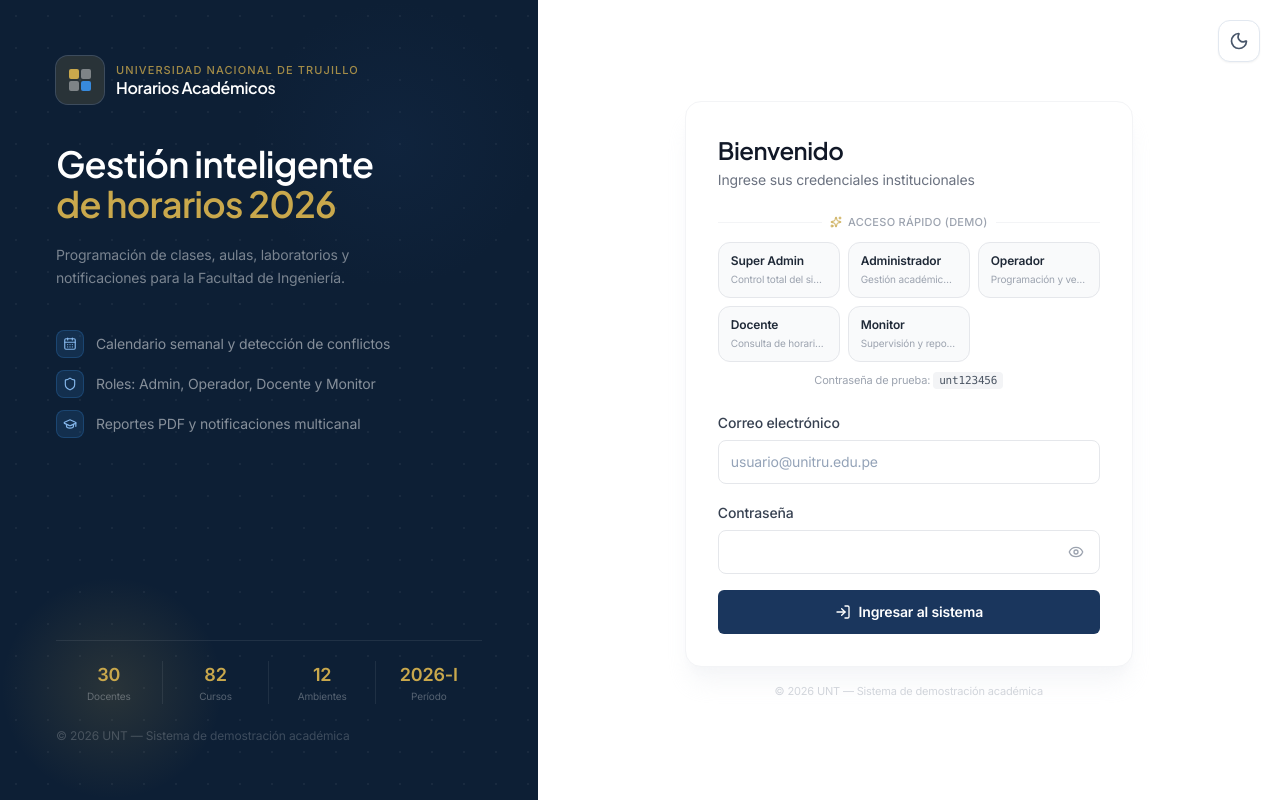
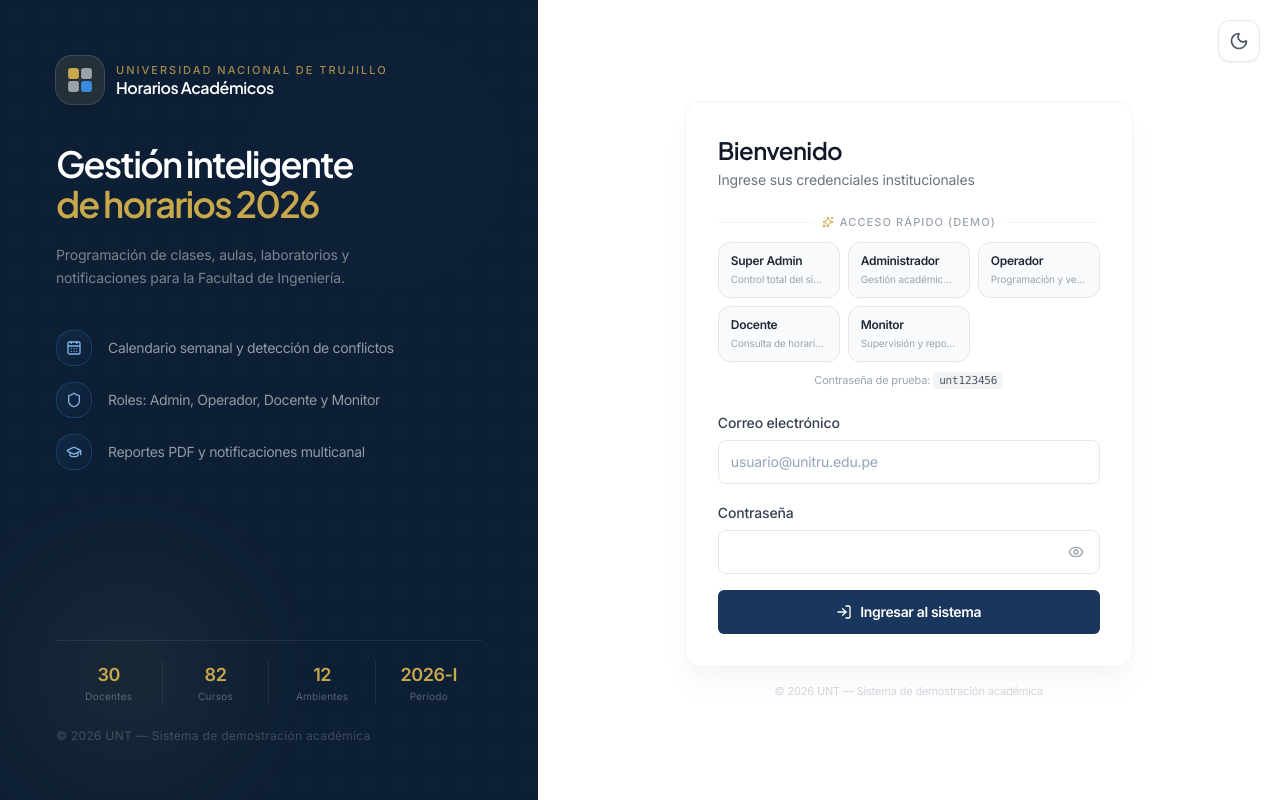
Before and after one commit to marck-h-cmd/E-PROJECT, a Next.js app: page /auth/login in a window 1280 px wide. Built offline with nearby package versions, Linux system fonts and the light colour scheme.

Commit message:
login moderno

```diff
--- a/src/app/auth/login/page.tsx
+++ b/src/app/auth/login/page.tsx
@@ -74,31 +74,31 @@ export default function LoginPage() {
           }}
         />
 
-        {/* Glows de color */}
-        <div className="absolute top-0 right-0 w-72 h-72 rounded-full opacity-20"
+        {/* Glows de color mejorados */}
+        <div className="absolute top-0 right-0 w-80 h-80 rounded-full opacity-20 blur-3xl"
           style={{ background: 'radial-gradient(circle, #1a365d 0%, transparent 70%)' }} />
-        <div className="absolute bottom-0 left-0 w-56 h-56 rounded-full opacity-15"
+        <div className="absolute bottom-0 left-0 w-64 h-64 rounded-full opacity-15 blur-3xl"
           style={{ background: 'radial-gradient(circle, #c9a84c 0%, transparent 70%)' }} />
 
         {/* Contenido superior */}
         <div className="relative z-10 flex flex-col gap-10 p-10 xl:p-14">
 
-          {/* Logo */}
+          {/* Logo mejorado */}
           <div className="flex items-center gap-3">
-            <div className="flex h-12 w-12 items-center justify-center rounded-xl ring-1 ring-white/20"
-              style={{ background: 'rgba(201,168,76,0.15)' }}>
-              <svg width="24" height="24" viewBox="0 0 24 24" fill="none">
-                <rect x="1" y="1" width="10" height="10" rx="2" fill="#c9a84c"/>
-                <rect x="13" y="1" width="10" height="10" rx="2" fill="rgba(255,255,255,0.4)"/>
-                <rect x="1" y="13" width="10" height="10" rx="2" fill="rgba(255,255,255,0.4)"/>
-                <rect x="13" y="13" width="10" height="10" rx="2" fill="#378add"/>
+            <div className="flex h-12 w-12 items-center justify-center rounded-2xl ring-1 ring-white/20 shadow-lg"
+              style={{ background: 'rgba(201,168,76,0.12)' }}>
+              <svg width="26" height="26" viewBox="0 0 24 24" fill="none">
+                <rect x="1" y="1" width="10" height="10" rx="2.5" fill="#c9a84c"/>
+                <rect x="13" y="1" width="10" height="10" rx="2.5" fill="rgba(255,255,255,0.55)"/>
+                <rect x="1" y="13" width="10" height="10" rx="2.5" fill="rgba(255,255,255,0.55)"/>
+                <rect x="13" y="13" width="10" height="10" rx="2.5" fill="#378add"/>
               </svg>
             </div>
             <div>
-              <p className="text-[11px] font-medium tracking-widest uppercase text-[#c9a84c]/80">
+              <p className="text-[11px] font-medium tracking-[2px] uppercase text-[#c9a84c]/80">
                 Universidad Nacional de Trujillo
               </p>
-              <h1 className="text-base font-semibold text-white leading-tight">
+              <h1 className="text-base font-semibold text-white leading-tight tracking-tight">
                 Horarios Académicos
               </h1>
             </div>
@@ -107,10 +107,10 @@ export default function LoginPage() {
           {/* Hero */}
           <div className="space-y-5">
             <div>
-              <h2 className="text-3xl xl:text-4xl font-semibold text-white leading-tight">
+              <h2 className="text-3xl xl:text-4xl font-semibold text-white leading-tight tracking-tighter">
                 Gestión inteligente
               </h2>
-              <h2 className="text-3xl xl:text-4xl font-semibold leading-tight" style={{ color: '#c9a84c' }}>
+              <h2 className="text-3xl xl:text-4xl font-semibold leading-tight tracking-tighter" style={{ color: '#c9a84c' }}>
                 de horarios 2026
               </h2>
             </div>
@@ -120,19 +120,24 @@ export default function LoginPage() {
             </p>
           </div>
 
-          {/* Features */}
-          <ul className="space-y-3">
+          {/* Features con iconos mejorados */}
+          <ul className="space-y-4">
             {[
               { icon: CalendarDays, text: 'Calendario semanal y detección de conflictos' },
               { icon: Shield, text: 'Roles: Admin, Operador, Docente y Monitor' },
               { icon: GraduationCap, text: 'Reportes PDF y notificaciones multicanal' },
-            ].map(({ icon: Icon, text }) => (
-              <li key={text} className="flex items-center gap-3">
-                <div className="flex h-7 w-7 shrink-0 items-center justify-center rounded-lg"
-                  style={{ background: 'rgba(55,138,221,0.15)', border: '0.5px solid rgba(55,138,221,0.25)' }}>
-                  <Icon className="h-3.5 w-3.5" style={{ color: '#85b7eb' }} />
+            ].map(({ icon: Icon, text }, index) => (
+              <li key={index} className="group flex items-center gap-4">
+                <div className="flex h-9 w-9 shrink-0 items-center justify-center rounded-2xl
+                  bg-gradient-to-br from-[#378add]/10 to-transparent
+                  border border-[#378add]/25 shadow-sm transition-all duration-200
+                  group-hover:from-[#378add]/15 group-hover:border-[#378add]/40 group-hover:shadow-md">
+                  <Icon className="h-4 w-4 text-[#7fb3e8] transition-all duration-200
+                    group-hover:text-[#a8d0f5] group-hover:scale-110" />
                 </div>
-                <span className="text-sm" style={{ color: 'rgba(255,255,255,0.5)' }}>{text}</span>
+                <span className="text-sm tracking-tight" style={{ color: 'rgba(255,255,255,0.55)' }}>
+                  {text}
+                </span>
               </li>
             ))}
           </ul>
@@ -150,12 +155,12 @@ export default function LoginPage() {
             ].map((s, i) => (
               <div key={s.l} className="flex-1 text-center"
                 style={{ borderRight: i < 3 ? '0.5px solid rgba(255,255,255,0.08)' : 'none' }}>
-                <div className="text-lg font-semibold" style={{ color: '#c9a84c' }}>{s.n}</div>
-                <div className="text-[10px]" style={{ color: 'rgba(255,255,255,0.3)' }}>{s.l}</div>
+                <div className="text-lg font-semibold tracking-tight" style={{ color: '#c9a84c' }}>{s.n}</div>
+                <div className="text-[10px] tracking-wide" style={{ color: 'rgba(255,255,255,0.3)' }}>{s.l}</div>
               </div>
             ))}
           </div>
-          <p className="text-xs" style={{ color: 'rgba(255,255,255,0.2)' }}>
+          <p className="text-xs tracking-wide" style={{ color: 'rgba(255,255,255,0.2)' }}>
             © {new Date().getFullYear()} UNT — Sistema de demostración académica
           </p>
         </div>
@@ -172,12 +177,12 @@ export default function LoginPage() {
 
         {/* Logo mobile */}
         <div className="mb-6 text-center lg:hidden">
-          <div className="mx-auto mb-3 flex h-12 w-12 items-center justify-center rounded-xl bg-[#1a365d]">
-            <svg width="22" height="22" viewBox="0 0 24 24" fill="none">
-              <rect x="1" y="1" width="10" height="10" rx="2" fill="#c9a84c"/>
-              <rect x="13" y="1" width="10" height="10" rx="2" fill="rgba(255,255,255,0.5)"/>
-              <rect x="1" y="13" width="10" height="10" rx="2" fill="rgba(255,255,255,0.5)"/>
-              <rect x="13" y="13" width="10" height="10" rx="2" fill="#378add"/>
+          <div className="mx-auto mb-3 flex h-12 w-12 items-center justify-center rounded-2xl bg-[#1a365d]">
+            <svg width="24" height="24" viewBox="0 0 24 24" fill="none">
+              <rect x="1" y="1" width="10" height="10" rx="2.5" fill="#c9a84c"/>
+              <rect x="13" y="1" width="10" height="10" rx="2.5" fill="rgba(255,255,255,0.6)"/>
+              <rect x="1" y="13" width="10" height="10" rx="2.5" fill="rgba(255,255,255,0.6)"/>
+              <rect x="13" y="13" width="10" height="10" rx="2.5" fill="#378add"/>
             </svg>
           </div>
           <h2 className="text-lg font-semibold text-[#1a365d] dark:text-white">
@@ -195,7 +200,7 @@ export default function LoginPage() {
 
             {/* Header */}
             <div className="mb-6 hidden lg:block">
-              <h2 className="text-2xl font-semibold text-gray-900 dark:text-white">
+              <h2 className="text-2xl font-semibold text-gray-900 dark:text-white tracking-tight">
                 Bienvenido
               </h2>
               <p className="mt-1 text-sm text-gray-500 dark:text-gray-400">
@@ -207,7 +212,7 @@ export default function LoginPage() {
             <div className="mb-5">
               <div className="mb-3 flex items-center gap-2">
                 <div className="h-px flex-1 bg-gray-100 dark:bg-gray-700" />
-                <span className="flex items-center gap-1.5 text-[11px] font-medium tracking-wide uppercase text-gray-400 dark:text-gray-500">
+                <span className="flex items-center gap-1.5 text-[11px] font-medium tracking-widest uppercase text-gray-400 dark:text-gray-500">
                   <Sparkles className="h-3 w-3 text-[#c9a84c]" />
                   Acceso rápido (demo)
                 </span>
@@ -220,13 +225,13 @@ export default function LoginPage() {
                     key={u.id}
                     type="button"
                     onClick={() => fillDemo(u)}
-                    className={`rounded-xl border px-3 py-2.5 text-left text-xs transition-all duration-150 ${
+                    className={`rounded-xl border px-3 py-2.5 text-left text-xs transition-all duration-150 active:scale-[0.985] ${
                       selectedDemo === u.id
                         ? 'border-[#1a365d] bg-blue-50 dark:border-blue-500 dark:bg-[#1e3a5f] scale-[1.02]'
                         : 'border-gray-200 bg-gray-50 text-gray-700 hover:border-gray-300 hover:bg-white dark:border-gray-700 dark:bg-gray-800 dark:text-gray-300 dark:hover:border-gray-600'
                     }`}
                   >
-                    <span className={`block font-semibold ${
+                    <span className={`block font-semibold tracking-tight ${
                       selectedDemo === u.id
                         ? 'text-[#1a365d] dark:text-blue-300'
                         : 'text-gray-800 dark:text-gray-200'
@@ -305,7 +310,7 @@ export default function LoginPage() {
               <Button
                 type="submit"
                 disabled={loading}
-                className="h-11 w-full gap-2 bg-[#1a365d] text-white hover:bg-[#254d84] dark:bg-blue-600 dark:hover:bg-blue-700 font-semibold"
+                className="h-11 w-full gap-2 bg-[#1a365d] text-white hover:bg-[#254d84] dark:bg-blue-600 dark:hover:bg-blue-700 font-semibold tracking-tight"
               >
                 {loading ? (
                   <>
```
